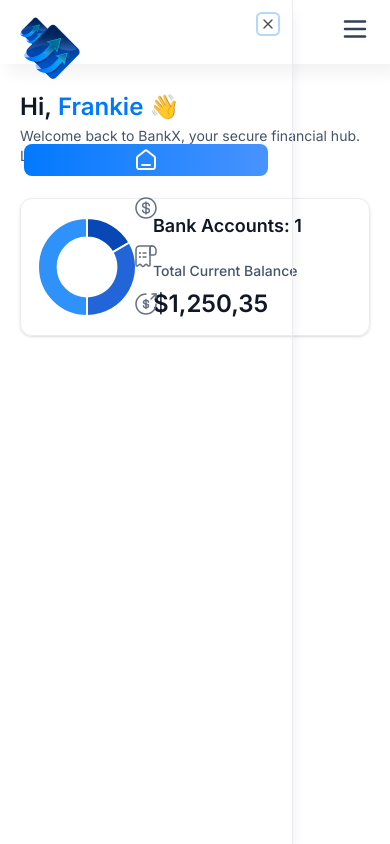
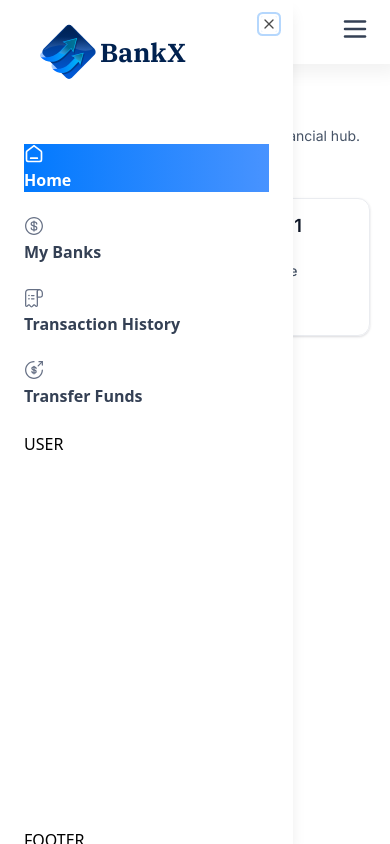
Before and after one commit to realFrankieWilson/bankX, a Next.js app: page / in a window 390 px wide. Both pictures are taken after a click on the button 355 px from the left and 29 px from the top of the page. Built offline with nearby package versions, Linux system fonts and the light colour scheme.

Commit message:
Feat: impement the mobile nav bar

```diff
--- a/components/MobileNav.tsx
+++ b/components/MobileNav.tsx
@@ -2,6 +2,7 @@
 
 import {
     Sheet,
+    SheetClose,
     SheetContent,
     SheetDescription,
     SheetHeader,
@@ -13,6 +14,8 @@ import { cn } from "@/lib/utils"
   import Image from "next/image"
 import Link from "next/link"
 import { usePathname } from "next/navigation"
+
+// MOBILE NAV
 
 const MobileNav = ({ user }: MobileNavProps) => {
     const pathname = usePathname();
@@ -28,10 +31,8 @@ const MobileNav = ({ user }: MobileNavProps) => {
                 className="cursor-pointer"
                 />
             </SheetTrigger>
-            <SheetContent side="left">
-                <nav className="flex flex-col gap-4">
-                    <Link href="/" className='mb-12 cursor-pointer
-                    items-center gap-2 flex'>
+            <SheetContent side="left" className="border-none bg-white">
+                <Link href="/" className='cursor-pointer items-center gap-1 flex px-4'>
                     <Image
                         width={34}
                         height={34}
@@ -39,32 +40,50 @@ const MobileNav = ({ user }: MobileNavProps) => {
                         alt='bankX logo'
                         className='size-[24px] max-xl:size-14'
                     />
-                        <h1 className="sidebar-logo">BankX</h1>
+                    <h1 className="text-26 font-ibm-plex-serif font-bold text-black-1">BankX</h1>
                 </Link>
 
+                {/*Drop down bar */}
+                <div className="mobilenav-sheet">
+                    <SheetClose asChild>
+                        <nav className="flex h-full flex-col gap-6 pt-16 text-whilte">
                             {sidebarLinks.map((item) => {
                                 const isActive = pathname === item.route || pathname.startsWith(`${item.route}/`)
+
                                 return (
+                                    <SheetClose asChild key={item.route}>
                                         <Link href={item.route} key={item.label}
-                                className={cn('sidebar-link', {'bg-bank-gradient': isActive })}
+                                        className={cn('mobilenav-sheet_colse w-full', {'bg-bank-gradient': isActive })}
                                     >
                                         <div className="relative size-6">
                                             <Image
                                                 src={item.imgURL}
                                                 alt={item.label}
-                                        fill
+                                                width={20}
+                                                height={20}
                                                 className={cn({
                                                     'brightness-[3] invert-0': isActive
                                                 })}
                                             />
                                         </div>
-                                <p className={cn('sidebar-label', {"!text-white": isActive})}
+                                        <p className={cn('text-16 font-semibold text-black-2',
+                                        {"text-white": isActive})}
                                         >
+                                            {item.label}
                                         </p>
                                         </Link>
+                                    </SheetClose>
                                 )
                             })}
+
+                            {/* USER DATA */}
+                            USER
                         </nav>
+                    </SheetClose>
+
+                    {/* FOOTER */}
+                    FOOTER
+                </div>
             </SheetContent>
         </Sheet>
 
```
Lines whose indentation alone changed are shown as unchanged.
